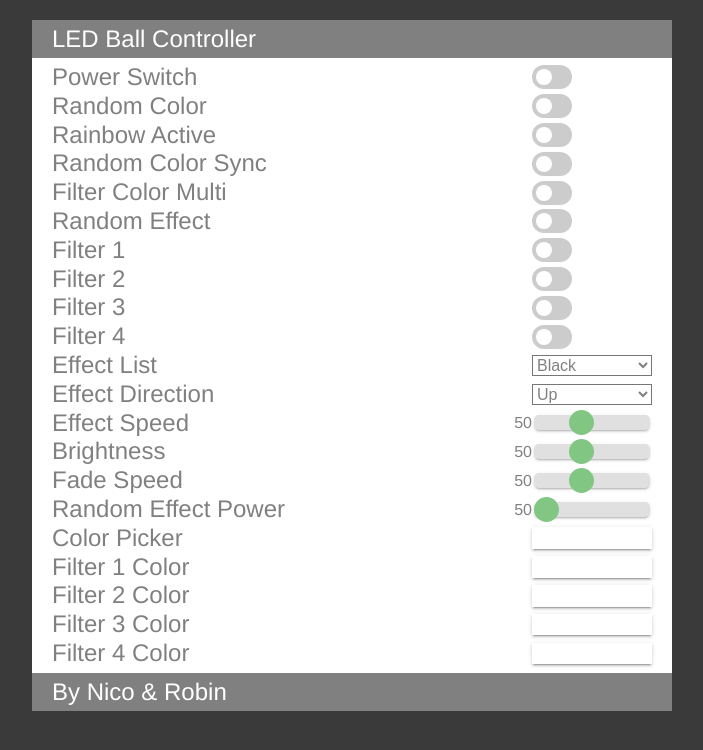
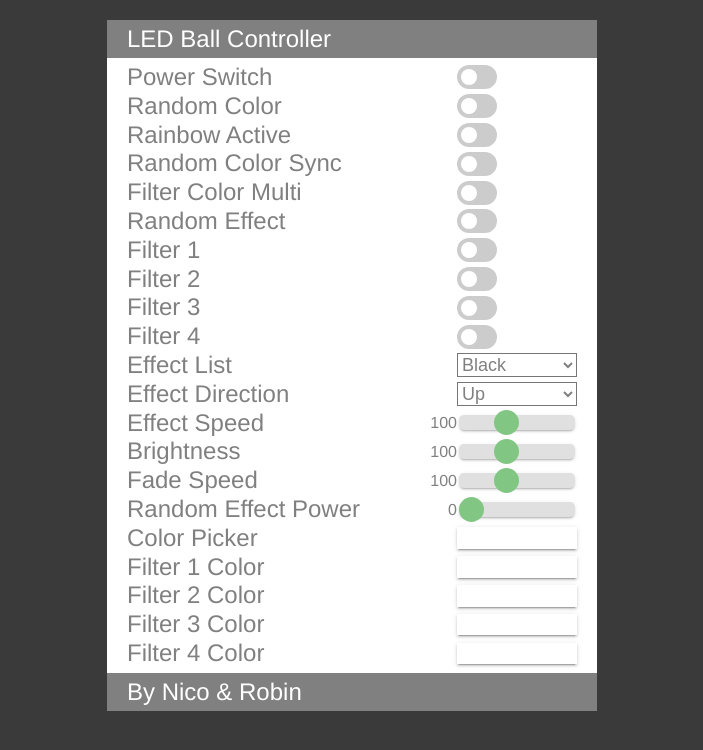
Before and after one commit to DerBrecher/ledball, a plain HTML site: page host/frontend/html/index.html in a window 1280 px wide. Shown: the whole page, without its empty margins (288-991 px from the left). Drawn offline with Linux system fonts and the light colour scheme.

```diff
--- a/host/frontend/index.html
+++ b/host/frontend/html/index.html
@@ -2,7 +2,7 @@
 <html lang="en">
 
 <head>
-    <title>LED Ball Controller</title>
+    <title>LED Ball Controller 2</title>
     <script src="thirdpartyjs/live.js" type="text/javascript"></script>
     <script src="thirdpartyjs/mqttws31.js" type="text/javascript"></script>
     <script src="thirdpartyjs/jscolor.js" type="text/javascript"></script>
@@ -141,7 +141,7 @@
         <div>
             <div class="firstColumn">Effect Speed</div>
             <div class="secondColumn">
-                <a id="effectSpeedDisplay">50</a>
+                <a id="effectSpeedDisplay">100</a>
             </div>
             <div class="thirdColumn">
                 <input type="range" id="effectSpeed" min="1" max="255" value="100" class="slider">
@@ -150,7 +150,7 @@
         <div>
             <div class="firstColumn">Brightness</div>
             <div class="secondColumn">
-                <a id="brightnessDisplay">50</a>
+                <a id="brightnessDisplay">100</a>
             </div>
             <div class="thirdColumn">
                 <input type="range" id="brightness" min="1" max="255" value="100" class="slider">
@@ -159,7 +159,7 @@
         <div>
             <div class="firstColumn">Fade Speed</div>
             <div class="secondColumn">
-                <a id="fadeSpeedDisplay">50</a>
+                <a id="fadeSpeedDisplay">100</a>
             </div>
             <div class="thirdColumn">
                 <input type="range" id="fadeSpeed" min="1" max="255" value="100" class="slider">
@@ -168,7 +168,7 @@
         <div>
             <div class="firstColumn">Random Effect Power</div>
             <div class="secondColumn">
-                <a id="randomEffectPowerDisplay">50</a>
+                <a id="randomEffectPowerDisplay">0</a>
             </div>
             <div class="thirdColumn">
                 <input type="range" id="randomEffectPower" min="0" max="3" value="0" class="slider">
--- a/host/frontend/main.css
+++ b/host/frontend/html/main.css
@@ -4,7 +4,7 @@ body {
     font-family: Helvetica Neue, Helvetica, Arial, sans-serif;
     font-size: 24px;
     padding: 20px;
-    margin: 0;
+    margin: 0px;
 }
 
 header {
@@ -36,7 +36,7 @@ section div{
 }
 
 select{
-  font-size: 16px;
+  font-size: 18px;
   color: gray;
   background: white;
   width: 100%;
@@ -83,18 +83,18 @@ input {
   /* background: violet; */
 }
 
-@media only screen and (min-width: 680px){
+@media only screen and (min-width: 530px){
   header{
     margin: auto;
-    width: 600px;
+    width: 450px;
   }
   section{
     margin: auto;
-    width: 600px;
+    width: 450px;
   }
   footer{
     margin: auto;
-    width: 600px;
+    width: 450px;
   }
 }
 
```
Also changed, not shown: host/frontend/html/main.js (renamed from host/frontend/main.js), host/frontend/html/thirdpartyjs/jscolor.js (renamed from host/frontend/thirdpartyjs/jscolor.js), host/frontend/html/thirdpartyjs/live.js (renamed from host/frontend/thirdpartyjs/live.js), host/frontend/html/thirdpartyjs/mqttws31.js (renamed from host/frontend/thirdpartyjs/mqttws31.js), 9 other files.
